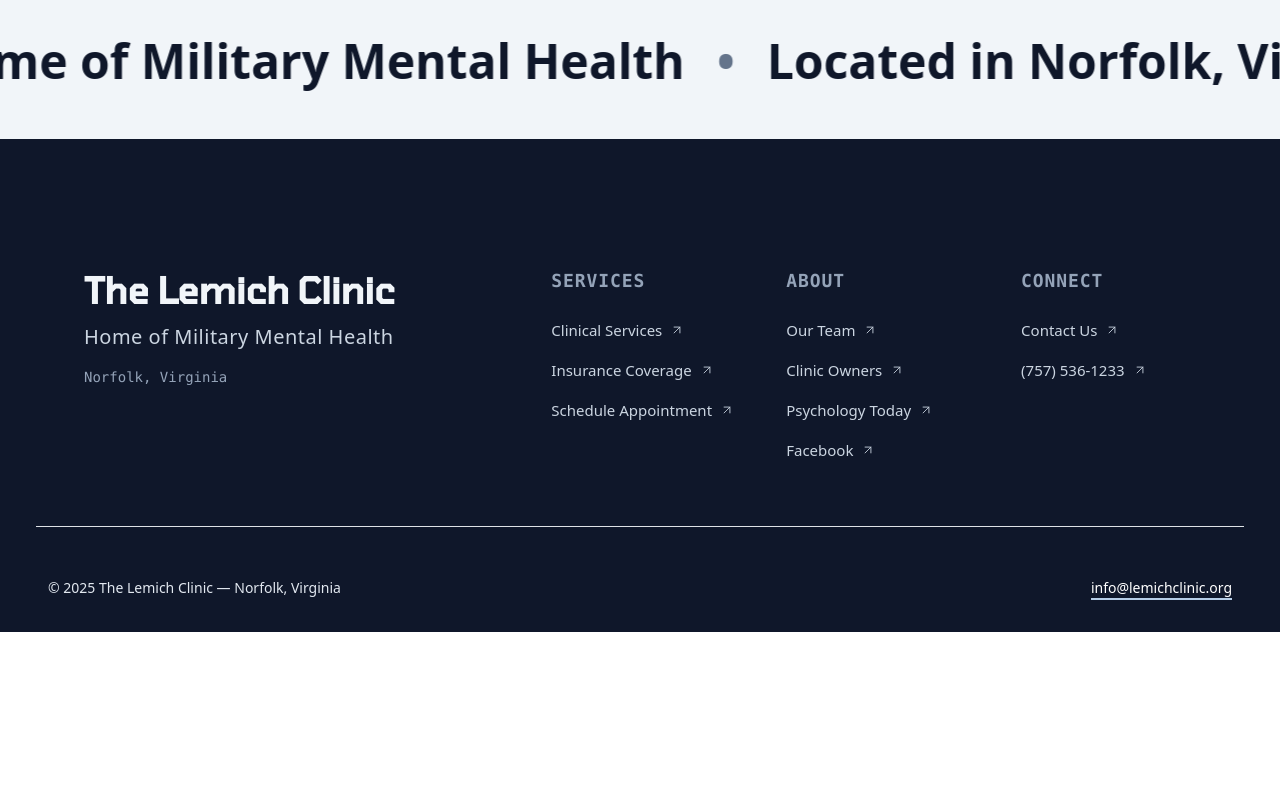
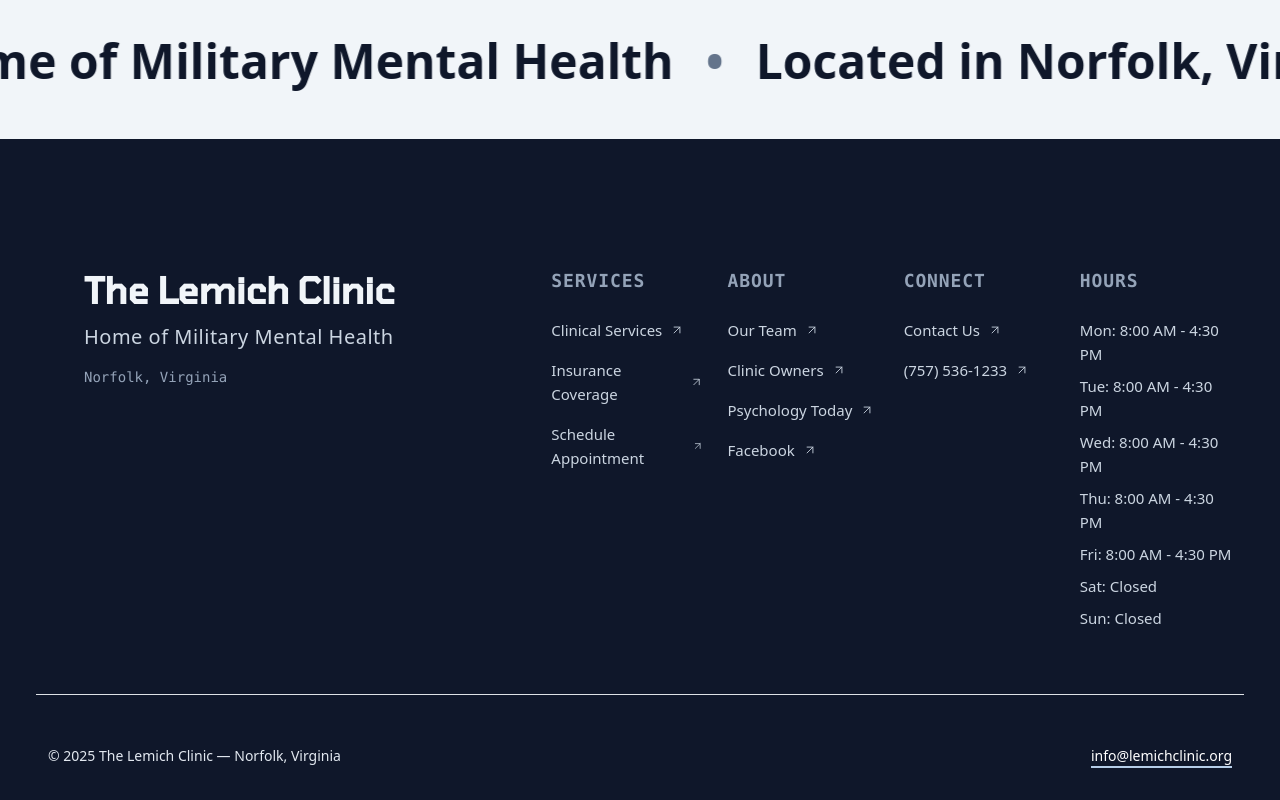
Before and after one commit to alexgoodestudio/lemich_clinic_sanity_next_react, a Next.js app: page / in a window 1280 px wide. Shown: the part 3117-3917 px from the top of the page. Before the commit the page ends 3749 px from the top, so only its background shows below. Built offline with nearby package versions, Linux system fonts and the light colour scheme.

Commit message:
hours to footer

```diff
--- a/components/Footer.js
+++ b/components/Footer.js
@@ -32,6 +32,18 @@
       links: [
         { label: "Contact Us", href: "/contact" },
         { label: "(757) 536-1233", href: "tel:17575361233" },
+      ]
+    },
+    hours: {
+      title: "Hours",
+      items: [
+        "Mon: 8:00 AM - 4:30 PM",
+        "Tue: 8:00 AM - 4:30 PM",
+        "Wed: 8:00 AM - 4:30 PM",
+        "Thu: 8:00 AM - 4:30 PM",
+        "Fri: 8:00 AM - 4:30 PM",
+        "Sat: Closed",
+        "Sun: Closed"
       ]
     }
   }
@@ -93,7 +105,7 @@
               <div className="row">
 
                 {/* Services Links */}
-                <div className="col-md-4 text-start col-12 mb-4 mb-md-0">
+                <div className="col-md-3 text-start col-12 mb-4 mb-md-0">
                   <h6 className="text-lg font-mono font-semibold text-slate-400 uppercase tracking-wider mb-4">
                     {footerModules.services.title}
                   </h6>
@@ -105,7 +117,7 @@
                 </div>
 
                 {/* About Links */}
-                <div className="col-md-4 text-start col-12 mb-4 mb-md-0">
+                <div className="col-md-3 text-start col-12 mb-4 mb-md-0">
                   <h6 className="text-lg font-mono font-semibold text-slate-400 uppercase tracking-wider mb-4">
                     {footerModules.about.title}
                   </h6>
@@ -117,13 +129,27 @@
                 </div>
 
                 {/* Connect Links */}
-                <div className="col-md-4 text-start col-12">
+                <div className="col-md-3 text-start col-12 mb-4 mb-md-0">
                   <h6 className="text-lg font-mono font-semibold text-slate-400 uppercase tracking-wider mb-4">
                     {footerModules.contact.title}
                   </h6>
                   <ul className="list-unstyled">
                     {footerModules.contact.links.map((item) => (
                       <LinkItem key={item.label} item={item} />
+                    ))}
+                  </ul>
+                </div>
+
+                {/* Clinic Hours */}
+                <div className="col-md-3 text-start col-12">
+                  <h6 className="text-lg font-mono font-semibold text-slate-400 uppercase tracking-wider mb-4">
+                    {footerModules.hours.title}
+                  </h6>
+                  <ul className="list-unstyled">
+                    {footerModules.hours.items.map((item, index) => (
+                      <li key={index} className={`text-md text-slate-300 ${item === "" ? "mb-3" : "mb-2"}`}>
+                        {item || <span>&nbsp;</span>}
+                      </li>
                     ))}
                   </ul>
                 </div>
```
